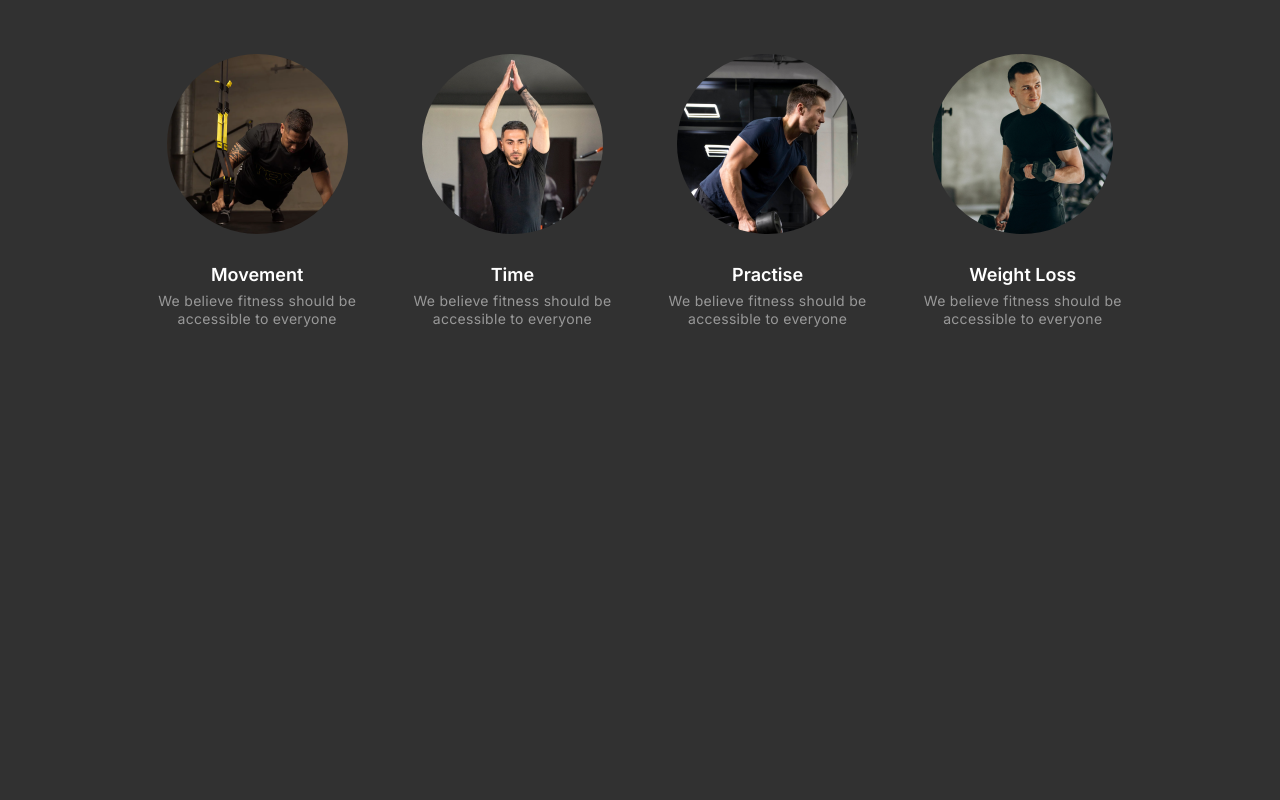
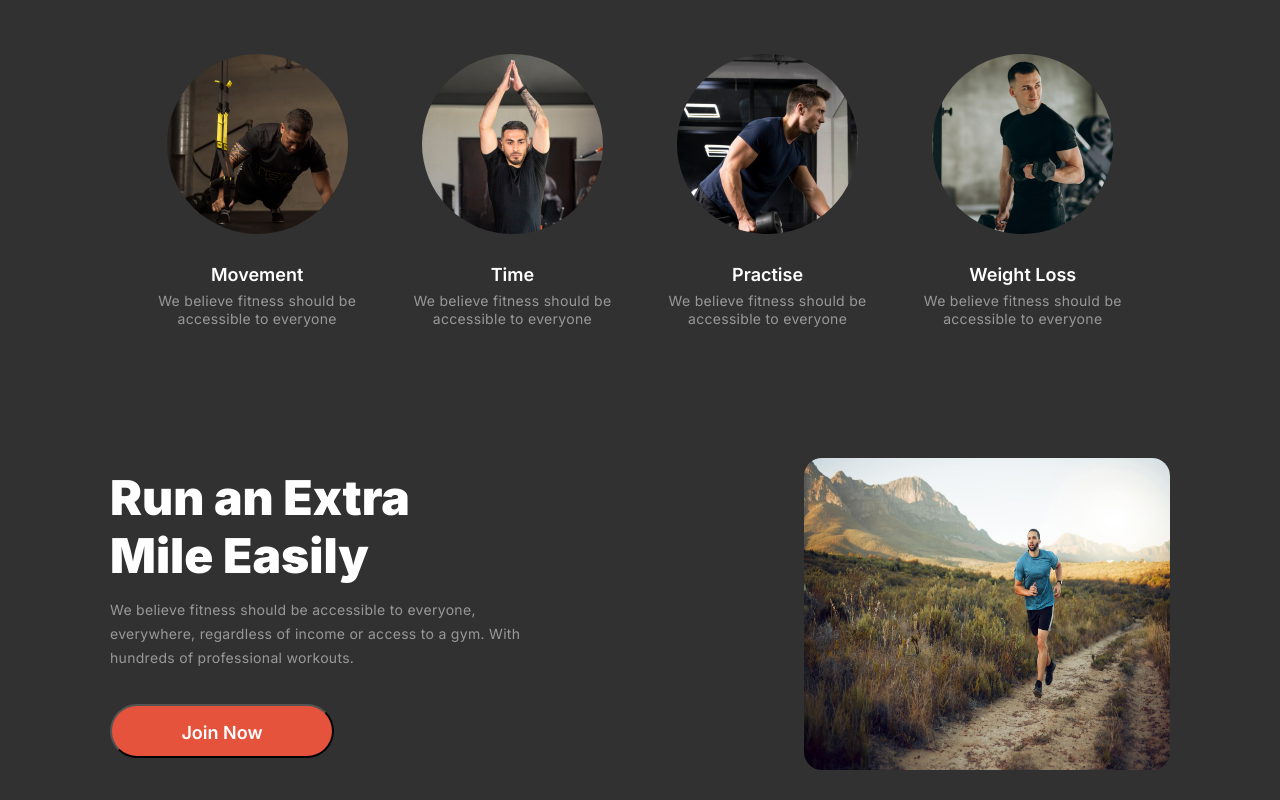
Before and after one commit to al-abir-anik/PH-Assignment-02, a plain HTML site: page index.html in a window 1280 px wide. Shown: the part 939-1739 px from the top of the page. Before the commit the page ends 1267 px from the top, so only its background shows below. Drawn offline with Linux system fonts and the light colour scheme.

Commit message:
added runExtra section

```diff
--- a/index.html
+++ b/index.html
@@ -64,12 +64,12 @@
 <!--          Change Your Habits section           -->
 
 
-    <section class="cyh-section">
-      <div class="cyh-header">
+    <section class="changeHabit-section">
+      <div class="changeHabit-header">
         <h2>Change Your Habits</h2>
         <p>We believe fitness should be accessible to everyone, everywhere, regardless of income or access to a gym.</p>
       </div>
-      <div class="cyh-body">
+      <div class="changeHabit-body">
         <div>
           <img src="images/image 3.png" alt="">
           <h4>Movement</h4>
@@ -97,6 +97,27 @@
 
 
 
+    <div style="height: 100px; width: 100%;"></div>
+
+    <!--    Run Extra section   -->
+
+
+    <section class="runExtra-section">
+      <div>
+        <h3>Run an Extra Mile Easily</h3>
+        <p>We believe fitness should be accessible to everyone, everywhere, regardless of income or access to a gym. With hundreds of professional workouts.</p>
+        <button>Join Now</button>
+      </div>
+      <img src="images/run.jpg" alt="">
+
+    </section>
+
+
+
+
+
+
+
 
 
 
--- a/style.css
+++ b/style.css
@@ -206,7 +206,7 @@ nav a {
 /*        Change your habit style       */
 
 
-.cyh-section{
+.changeHabit-section{
   width: 1044px;
   height: 452px;
   margin: 0 auto;
@@ -215,7 +215,7 @@ nav a {
   justify-content: space-between;
 }
 
-.cyh-header{
+.changeHabit-header{
   width: 670px;
   height: 120px;
   display: flex;
@@ -224,13 +224,13 @@ nav a {
   gap: 14px;
   margin: 0 auto;
 }
-.cyh-header h2{
+.changeHabit-header h2{
   font-size: 48px;
   font-weight: 900;
   line-height: 120%;
   color: #fff;
 }
-.cyh-header p{
+.changeHabit-header p{
   width: 670px;
   font-size: 14px;
   font-weight: 400;
@@ -241,12 +241,12 @@ nav a {
 }
 
 
-.cyh-body{
+.changeHabit-body{
   display: flex;
   justify-content: space-evenly;
 }
 
-.cyh-body div{
+.changeHabit-body div{
   width: 232px;
   height: 274px;
   display: flex;
@@ -254,17 +254,17 @@ nav a {
   justify-content: center;
   align-items: center;
 }
-.cyh-body img{
+.changeHabit-body img{
   border-radius: 100%;
 }
-.cyh-body h4{
+.changeHabit-body h4{
   font-size: 18px;
   font-weight: 600;
   line-height: 120%;
   color: #fff;
   margin-top: 30px;
 }
-.cyh-body p{
+.changeHabit-body p{
   width: 232px;
   font-size: 14px;
   font-weight: 400;
@@ -274,3 +274,56 @@ nav a {
   margin-top: 6px;
   color: rgba(255, 255, 255, 50%);
 }
+
+
+
+
+/*     Run Extra section style    */
+
+.runExtra-section{
+  width: 1060px;
+  height: 372px;
+  margin: 0 auto;
+  display: flex;
+  justify-content: space-between;
+  align-items: center;
+}
+
+.runExtra-section div{
+  width: 444px;
+  height: 290px;
+}
+
+.runExtra-section h3{
+  width: 340px;
+  font-size: 48px;
+  font-weight: 900;
+  line-height: 120%;
+  color: #fff;
+  margin-bottom: 14px;
+}
+.runExtra-section p{
+  width: 444px;
+  font-size: 14px;
+  font-weight: 400;
+  line-height: 24px;
+  letter-spacing: 0.3px;
+  margin-bottom: 34px;
+  color: rgba(255, 255, 255, 50%);
+}
+.runExtra-section button{
+  width: 224px;
+  height: 54px;
+  padding: 16px 40px;
+  border-radius: 42px;
+  background-color: #e6533c;
+  color: #fff;
+  font-size: 18px;
+  font-weight: 600;
+  line-height: 22px;
+}
+.runExtra-section img{
+  width: 366px;
+  height: 312px;
+  border-radius: 18px;
+}
```
